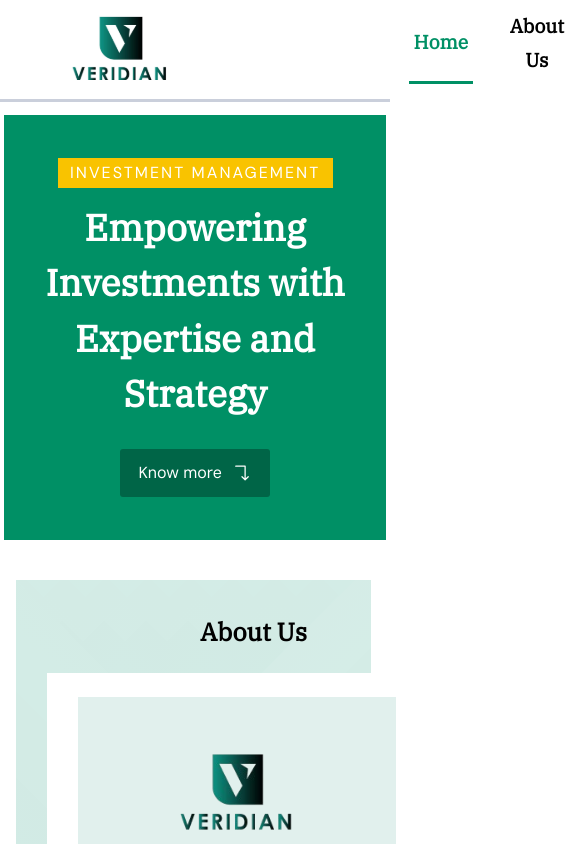
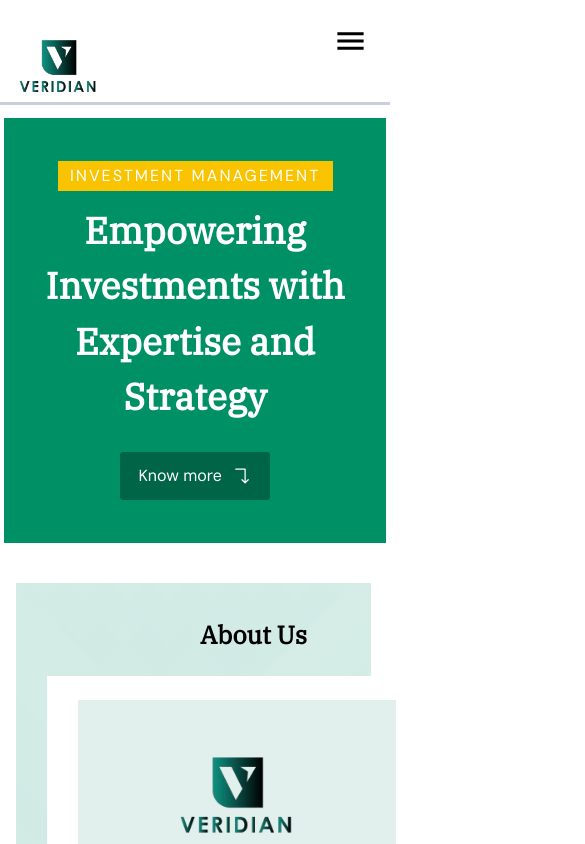
Before and after one commit to DarsaniTS07/veridian, a React (Vite) app: page / in a window 390 px wide. Shown: the top 844 px of the page, 585 px wide, since content can reach past the window. Built offline with nearby package versions, Linux system fonts and the light colour scheme.

Commit message:
Working on responsive

```diff
--- a/src/components/Contact/ContactStyles.jsx
+++ b/src/components/Contact/ContactStyles.jsx
@@ -10,6 +10,10 @@ const ContactStyles = {
     marginRight: "4rem",
     textAlign: "center",
     width: "100%",
+    '@media(max-width:764px)':{
+      marginLeft:'10%'
+
+    }
   },
   contactTopic: {
     textAlign: "center",
--- a/src/components/Investment/InvestmentStyles.jsx
+++ b/src/components/Investment/InvestmentStyles.jsx
@@ -9,14 +9,19 @@ const InvestmentStyles  = {
         display:'flex',
         alignItems:'center',
         justifyContent:'center',
-        marginTop:'12rem',
-        marginBottom:'1.8rem'
+        marginTop:'7.5rem',
+        marginBottom:'2.5rem'
       },
     investmentBox: {
-        width:'20rem',
+        width:'26.2%',
         height:'40rem',
         backgroundColor:'#ffffff',
-        margin:'20px',padding:'25px'
+        marginInline:'15px',
+        padding:'25px',
+        '@media (max-width: 764px)': {
+      width: '37.2%',
+      height: '40rem',
+    },
     },
     investmentImage:{
 
--- a/src/pages/LandingPage/LandingPage.jsx
+++ b/src/pages/LandingPage/LandingPage.jsx
@@ -1,6 +1,8 @@
 import {
   Box,
   Button,
+  Drawer,
+  IconButton,
   List,
   ListItem,
   ListItemButton,
@@ -16,43 +18,63 @@ import Contact from "../../components/Contact/Contact.jsx";
 import AboutUs from "../../components/AboutUs/AboutUs.jsx";
 import Home from "../../components/Home/Home.jsx";
 import { scrollToSection } from "../../utilis.js";
-import {useStore} from "../../useStore.js";
+import { useStore } from "../../useStore.js";
+import MenuIcon from "@mui/icons-material/Menu";
+import CloseIcon from "@mui/icons-material/Close";
+import VeridianLogoWithoutBg from "../../assets/VeridianLogoWithoutBg.png";
 
 const LandingPage = () => {
-
   const navItems = [
-   {name:'Home', sectionId:'home'},
-   {name:'About Us', sectionId:'aboutUs'},
-   {name:'Our Team', sectionId:'ourTeam'},
-   {name:'Investment Approach', sectionId:'investmentApproach'},
-   {name:'Contact Us', sectionId:'contactUs'},
+    { name: "Home", sectionId: "home" },
+    { name: "About Us", sectionId: "aboutUs" },
+    { name: "Our Team", sectionId: "ourTeam" },
+    { name: "Investment Approach", sectionId: "investmentApproach" },
+    { name: "Contact Us", sectionId: "contactUs" },
   ];
 
-  const {setCurrentSection} = useStore();
+  const { setCurrentSection } = useStore();
   const [activeSection, setActiveSection] = useState("home");
+  const [isDrawerOpen, setIsDrawerOpen] = useState(false);
 
   const handleAppbarClick = (sectionId) => {
     console.log(`Scrolling to section: ${sectionId}`);
     setCurrentSection(sectionId);
     setActiveSection(sectionId);
     scrollToSection(sectionId);
-  }
+    setIsDrawerOpen(false);
+  };
+
+  const toggleDrawer = () => {
+    setIsDrawerOpen(!isDrawerOpen);
+  };
 
   return (
     <>
       <Box sx={LandingPageStyles.appbar}>
-        <Box sx={LandingPageStyles.logo}>
-          <VeridianLogo />
-        </Box>
+        <Box
+          component="img"
+          src={VeridianLogoWithoutBg}
+          sx={LandingPageStyles.logo}
+        ></Box>
+        <Box
+          sx={{
+            display: { xs: "none", sm: "flex" },
+            alignItems: "center",
+          }}
+        >
           {navItems.map((item) => (
             <Button
               disableRipple
               disableTouchRipple
-            sx={{...LandingPageStyles.appbarOptions,
-              // marginBottom:'-20px',
-              // paddingBottom:'-50px !important',
-              borderBottom: activeSection === item.sectionId ? "3px solid #009065" : "none",
-              color: activeSection === item.sectionId ? "primary.main" : "inherit",}}
+              sx={{
+                ...LandingPageStyles.appbarOptions,
+                borderBottom:
+                  activeSection === item.sectionId
+                    ? "3px solid #009065"
+                    : "none",
+                color:
+                  activeSection === item.sectionId ? "primary.main" : "inherit",
+              }}
               key={item.name}
               onClick={() => handleAppbarClick(item.sectionId)}
             >
@@ -61,18 +83,84 @@ const LandingPage = () => {
           ))}
         </Box>
 
+        <IconButton
+          sx={{
+            display: { xs: "block", sm: "none" },
+            color: "inherit",
+            marginRight: "6%",
+          }}
+          onClick={toggleDrawer}
+        >
+          {isDrawerOpen ? (
+            <CloseIcon />
+          ) : (
+            <MenuIcon sx={{ height: "60px", width: "35px" }} />
+          )}
+        </IconButton>
+      </Box>
+      <Drawer
+        anchor="top"
+        open={isDrawerOpen}
+        onClose={toggleDrawer}
+        sx={{
+          "& .MuiDrawer-paper": {
+            width: "100%%",
+            // padding: "1rem",
+            backgroundColor: "white",
+          },
+        }}
+      >
+        <Box
+          sx={{
+            display: "flex",
+            // justifyContent:'space_between',
+            alignItems: "center",
+            borderBottom: "2px solid #CACFDB",
+            paddingInline: "1rem",
+          }}
+        >
+          <Box
+            component="img"
+            src={VeridianLogoWithoutBg}
+            sx={{
+              height: "65px",
+              width: "65px",
+              objectFit: "contain",
+              paddingTop: "1rem",
+            }}
+          ></Box>
+          <CloseIcon
+            sx={{
+              fontSize: { xs: "30px", sm: "24px" },
+              marginLeft: "auto",
+              cursor: "pointer",
+              // onClose:{toggleDrawer}
+            }}
+          />
+        </Box>
+        <List>
+          {navItems.map((item) => (
+            <ListItem key={item.name} disablePadding>
+              <ListItemButton onClick={() => handleAppbarClick(item.sectionId)}>
+                <ListItemText primary={item.name} sx={{ fontSize: "30px" }} />
+              </ListItemButton>
+            </ListItem>
+          ))}
+        </List>
+      </Drawer>
+
       {/* Home */}
 
       <Box
-      id='home'
+        id="home"
         sx={{
           height: "auto",
-          margin:"auto",
-          paddingTop:'11%',
-          paddingBottom:'11%',
+          margin: "auto",
+          paddingTop: "11%",
+          paddingBottom: "11%",
           width: "98%",
           marginTop: "3.4%",
-         paddingRight:0,
+          paddingRight: 0,
           display: "flex",
           justifyContent: "center",
           alignItems: "center",
@@ -81,14 +169,13 @@ const LandingPage = () => {
           backgroundSize: "cover",
           backgroundPosition: "center",
           backgroundRepeat: "no-repeat",
-          "@media(max-width:764px)":{
-          marginLeft:'4px'
-          }
+          "@media(max-width:764px)": {
+            marginLeft: "4px",
+          },
           // marginLeft: { xs: "5px", sm: "6rem" },
-
         }}
       >
-        <Home/>
+        <Home />
       </Box>
 
       {/* About Us */}
@@ -99,7 +186,7 @@ const LandingPage = () => {
           width: "91%",
           marginTop: "2.5rem",
           display: "flex",
-          marginInline:'4.2%',
+          marginInline: "4.2%",
           // marginLeft: "4rem",
           backgroundImage: `url('src/assets/AboutUsbg.svg')`,
           backgroundSize: "cover",
@@ -108,12 +195,12 @@ const LandingPage = () => {
         }}
       >
         <Box sx={{ display: "flex", flexDirection: "column", width: "76rem" }}>
-<Box id='aboutUs'>
+          <Box id="aboutUs">
             <AboutUs />
           </Box>
 
           {/* Our Team */}
-<Box id='ourTeam'>
+          <Box id="ourTeam">
             <OurTeam />
           </Box>
         </Box>
@@ -121,18 +208,18 @@ const LandingPage = () => {
 
       {/* Investment Approach */}
 
-      <Box  id='investmentApproach' sx={LandingPageStyles.investmentBg}>
+      <Box id="investmentApproach" sx={LandingPageStyles.investmentBg}>
         <Investment />
       </Box>
 
       {/* Contact */}
       <Box
-      id='contactUs'
+        id="contactUs"
         sx={{
           height: "15.5rem",
-          width: "87.5rem",
+          width: "91.2%",
           display: "flex",
-          marginLeft: "4rem",
+          marginInline: "4.1%",
           backgroundImage: `url('src/assets/ContactBg.svg')`,
           backgroundSize: "cover",
           backgroundPosition: "center",
@@ -142,8 +229,14 @@ const LandingPage = () => {
         <Contact />
       </Box>
       <Box sx={LandingPageStyles.CopyrightBox}>
-        <Typography sx={LandingPageStyles.copyRightLanding}>COPYRIGHT © Veridian 2024. All rights reserved. Any and all content included on this website or incorporated by reference is protected by international copyright laws.</Typography>
-        <Typography sx={{marginLeft:'auto',fontSize:'14px'}}>Term of use</Typography>
+        <Typography sx={LandingPageStyles.copyRightLanding}>
+          COPYRIGHT © Veridian 2024. All rights reserved. Any and all content
+          included on this website or incorporated by reference is protected by
+          international copyright laws.
+        </Typography>
+        <Typography sx={{ marginLeft: "auto", fontSize: "14px" }}>
+          Term of use
+        </Typography>
       </Box>
     </>
   );
--- a/src/pages/LandingPage/LandingPageStyles.jsx
+++ b/src/pages/LandingPage/LandingPageStyles.jsx
@@ -1,14 +1,20 @@
 import { Copyright, Padding } from "@mui/icons-material";
+import { height } from "@mui/system";
 
 const LandingPageStyles = {
   appbar: {
     display: "flex",
     backgroundColor: "#ffffff",
     borderBottom: "3px solid #CACFDB",
-    paddingBottom: "15px",
+    paddingBottom: "14px",
     position: 'sticky',
     top: 0,
-    zIndex:1000
+    height:"5.5rem",
+    zIndex:1000,
+    '@media(max-width:764px)':{
+      // width:'90%',
+      justifyContent:'space-between',
+    }
   },
   appbarOptions: {
     display: "flex",
@@ -16,11 +22,13 @@ const LandingPageStyles = {
     alignItems: "center",
     textTransform: "none",
     color: "secondary.main",
-    fontSize: "1.2rem",
+    fontSize: "1.3rem",
     fontFamily: "IBM_Plex_Serif",
     fontWeight: 600,
     marginInline: "1rem",
     borderRadius:'0px',
+     height:'45px',
+     marginTop:'1.7%',
     "&:hover": {
       color: "primary.main",
       backgroundColor: "transparent",
@@ -29,18 +37,31 @@ const LandingPageStyles = {
   logo: {
     marginLeft: "4.3rem",
     marginRight: "14rem",
+    marginTop:'10px',
+    '@media(max-width:764px)':{
+      height:'85px',
+        width:'85px',
+        objectFit: 'contain',
+        paddingTop:'1rem',
+        marginLeft:'4%',
+
+    }
   },
-
-
 
   investmentBg:{
     backgroundColor:'#d9efea',
-    height: "64rem",
-    width: "87.5rem",
+    height: "60rem",
+    width: "72.4rem",
     display: "flex",
     justifyContent: "center",
     // alignItems: "center",
-    marginLeft: "4rem",
+    marginLeft: "4.2%",
+    paddingInline:'7.8%',
+    '@media(max-width:764px)':{
+      width:'75.4%',
+      marginInline:'4.1%'
+    }
+
   },
   CopyrightBox:{
     marginTop:'2%',
```
Also changed, not shown: src/components/Investment/CustomSwiper.css (added, +13 -0 lines), src/components/ourTeam/OurTeam.jsx (+19 -10 lines), src/components/Investment/Investment.jsx (line endings or trailing spaces). Lines whose indentation alone changed are shown as unchanged.
